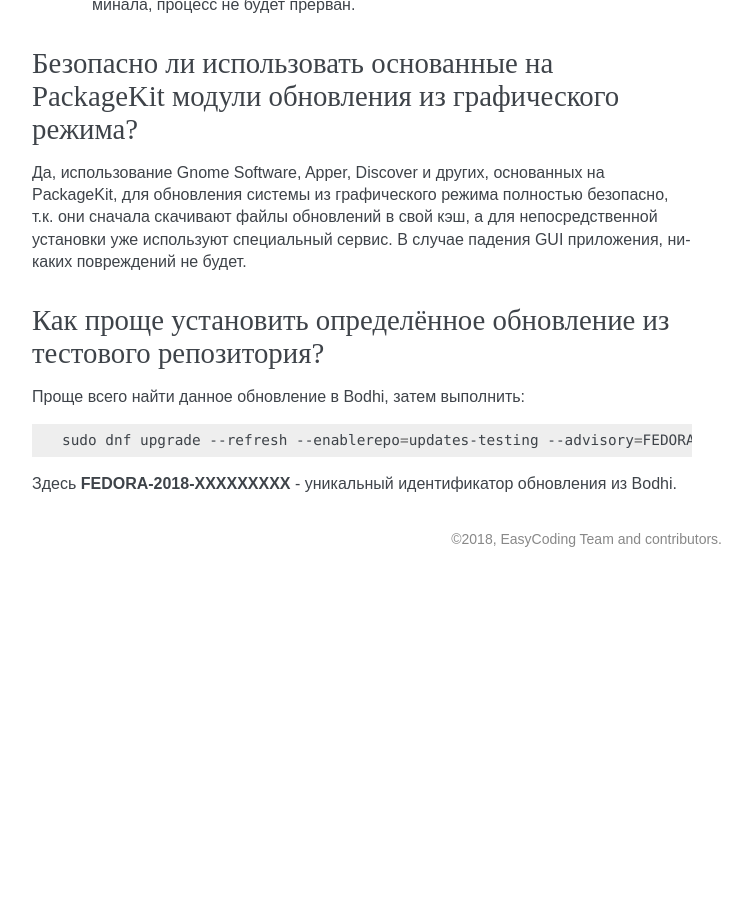
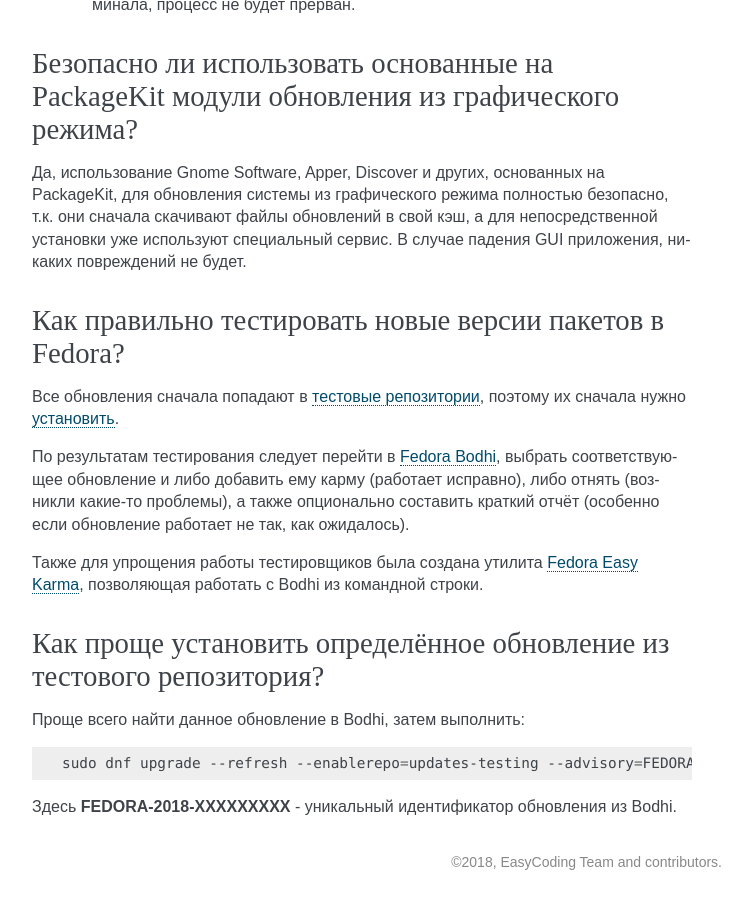
Before and after one commit to RussianFedora/FAQ, a Sphinx documentation site: the page built from source/package-manager.rst, in a window 1280 px wide and 900 px high, scrolled down 10680 px. Shown: the whole window, without its empty margins (388-1140 px from the left). Built offline with Sphinx 7.4.7, drawn with Linux system fonts in a browser that asks for light colours; before the commit the page ends 11257 px from its top, so only the background shows below that; some of the changed text lies outside the part shown.

Commit message:
Added question about testing updates.

```diff
--- a/source/package-manager.rst
+++ b/source/package-manager.rst
@@ -640,6 +640,18 @@
 
 Да, использование Gnome Software, Apper, Discover и других, основанных на PackageKit, для обновления системы из графического режима полностью безопасно, т.к. они сначала скачивают файлы обновлений в свой кэш, а для непосредственной установки уже используют специальный сервис. В случае падения GUI приложения, никаких повреждений не будет.
 
+.. index:: updates, testing
+.. _fedora-bodhi:
+
+Как правильно тестировать новые версии пакетов в Fedora?
+=============================================================
+
+Все обновления сначала попадают в :ref:`тестовые репозитории <updates-testing>`, поэтому их сначала нужно :ref:`установить <dnf-advisory>`.
+
+По результатам тестирования следует перейти в `Fedora Bodhi <https://bodhi.fedoraproject.org/>`__, выбрать соответствующее обновление и либо добавить ему карму (работает исправно), либо отнять (возникли какие-то проблемы), а также опционально составить краткий отчёт (особенно если обновление работает не так, как ожидалось).
+
+Также для упрощения работы тестировщиков была создана утилита `Fedora Easy Karma <https://fedoraproject.org/wiki/Fedora_Easy_Karma>`__, позволяющая работать с Bodhi из командной строки.
+
 .. index:: dnf, updates, testing
 .. _dnf-advisory:
 
```
